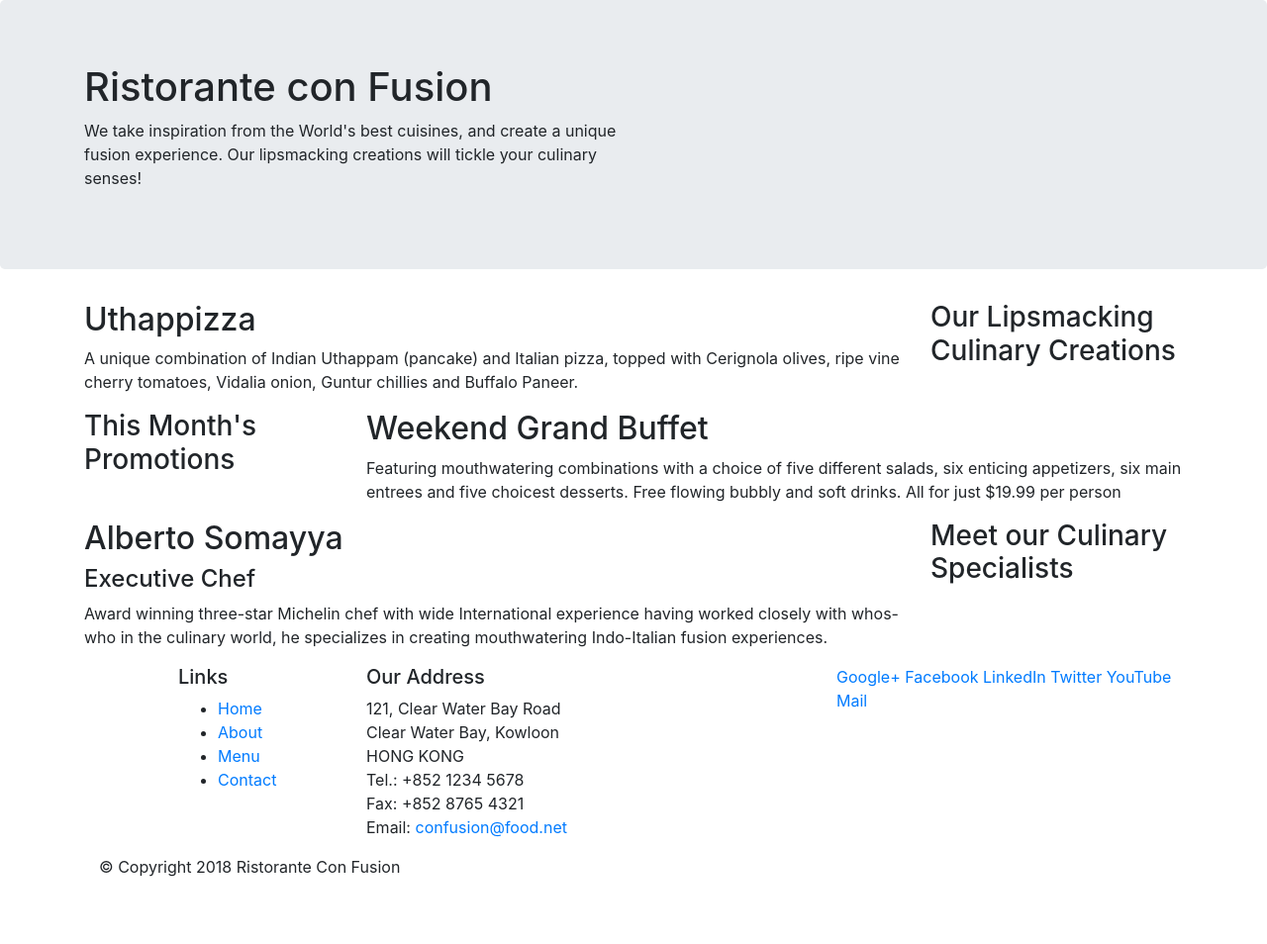
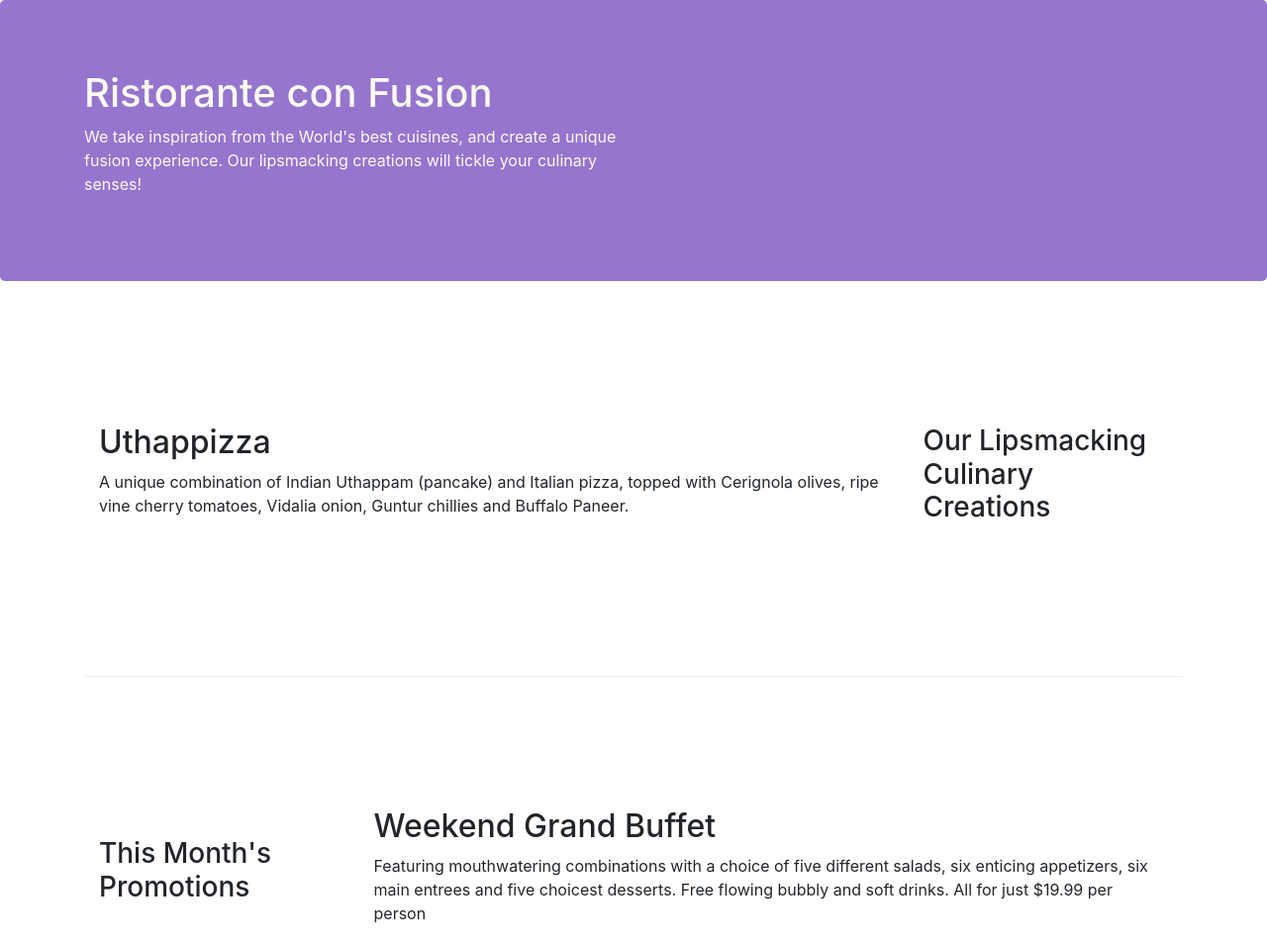
Before and after one commit to jfernandogg/fstackspecialization, a website: page index.html in a window 1280 px wide. Shown: the top 954 px of the page at 99% size. Before the commit the page ends 904 px from the top, so only its background shows below. Drawn offline with nearby package versions, Linux system fonts and the light colour scheme.

Commit message:
Bootstrap Grid Part 2

```diff
--- /dev/null
+++ b/css/styles.css
@@ -0,0 +1,30 @@
+.row-header{
+    margin:0px auto;
+    padding:0px;
+}
+
+.row-content {
+    margin:0px auto;
+    padding: 50px 0px 50px 0px;
+    border-bottom: 1px ridge;
+    min-height:400px;
+}
+
+.footer{
+    background-color: #D1C4E9;
+    margin:0px auto;
+    padding: 20px 0px 20px 0px;
+}
+
+.jumbotron {
+    padding:70px 30px 70px 30px;
+    margin:0px auto;
+    background: #9575CD ;
+    color:floralwhite;
+}
+
+address{
+    font-size:80%;
+    margin:0px;
+    color:#0f0f0f;
+}
--- a/index.html
+++ b/index.html
@@ -9,12 +9,13 @@
 
 <!-- Bootstrap CSS -->
 <link rel="stylesheet" href="node_modules/bootstrap/dist/css/bootstrap.min.css">
+<link href="css/styles.css" rel="stylesheet">
     <title>Ristorante Con Fusion</title>
 </head>
 
 <body>
 
-    <header class="jumbotron">
+    <header class="jumbotron row-header">
         <div class="container">
             <div class="row">
                 <div class="col-12 col-sm-6">
@@ -29,7 +30,7 @@
     </header>
 
     <div class="container">
-        <div class="row">
+        <div class="row row-content align-items-center">
             <div class="col-12 col-sm-4 order-sm-last col-md-3">
                 <h3>Our Lipsmacking Culinary Creations</h3>
             </div>
@@ -41,7 +42,7 @@
         </div>
 
 
-        <div class="row">
+        <div class="row row-content align-items-center">
             <div class="col-12 col-sm-4 order-sm-first col-md-3">
                 <h3>This Month's Promotions</h3>
             </div>
@@ -53,7 +54,7 @@
             </div>
         </div>
 
-        <div class="row">
+        <div class="row row-content align-items-center">
             <div class="col-12 col-sm-4 order-sm-last col-md-3">
                 <h3>Meet our Culinary Specialists</h3>
             </div>
@@ -67,12 +68,12 @@
         </div>
     </div>
 
-    <footer >
+    <footer class="footer">
         <div class="container">
             <div class="row">
                 <div class="col-4 offset-1 col-sm-2">
                     <h5>Links</h5>
-                    <ul>
+                    <ul class="list-unstyled">
                         <li><a href="#">Home</a></li>
                         <li><a href="#">About</a></li>
                         <li><a href="#">Menu</a></li>
@@ -90,8 +91,8 @@
                         Email: <a href="mailto:confusion@food.net">confusion@food.net</a>
                     </address>
                 </div>
-                <div div class="col-12 col-sm-4">
-                    <div>
+                <div div class="col-12 col-sm-4 align-self-center">
+                    <div class="text-center">
                         <a href="http://google.com/+">Google+</a>
                         <a href="http://www.facebook.com/profile.php?id=">Facebook</a>
                         <a href="http://www.linkedin.com/in/">LinkedIn</a>
@@ -101,8 +102,8 @@
                     </div>
                 </div>
             </div>
-            <div class="col-auto">
-                <div>
+            <div class="row justify-content-center">
+                <div class="col-auto">
                     <p>© Copyright 2018 Ristorante Con Fusion</p>
                 </div>
             </div>
```
